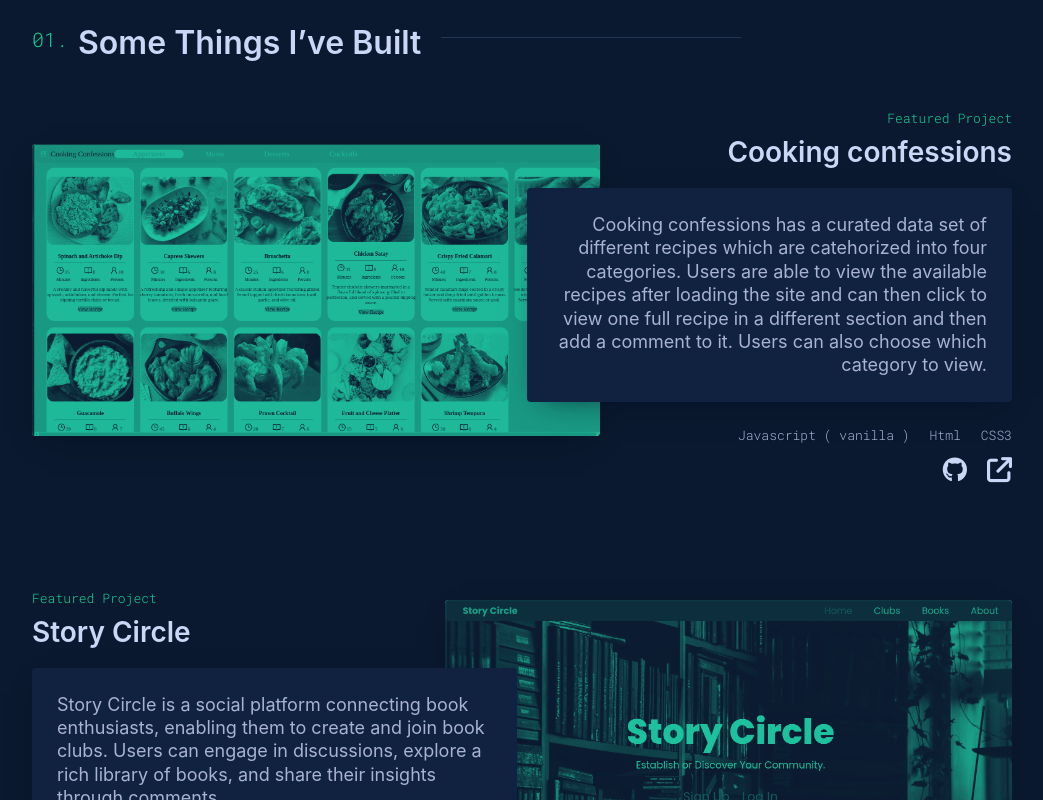
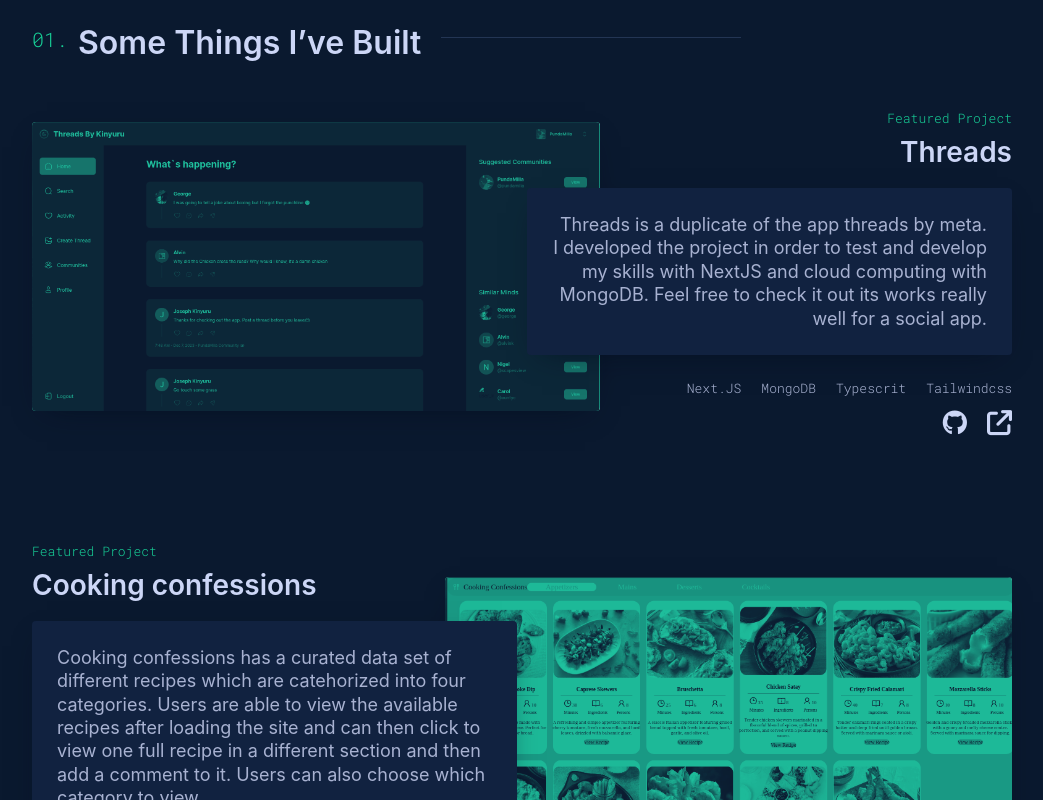
Before and after one commit to JosephKinyuru/PersonalPortfolio1.0, a React (Vite) app: page / in a window 1280 px wide. Shown: the part 1420-2220 px from the top of the page, without its empty margins (118-1161 px from the left). Built offline with nearby package versions, Linux system fonts and the light colour scheme; a web font is replaced by a local one.

Commit message:
Added threads to projects.

```diff
--- a/src/Sections/Projects.jsx
+++ b/src/Sections/Projects.jsx
@@ -6,6 +6,7 @@ import { Fade } from 'react-awesome-reveal';
 import AutoTrackImage from '/src/Assets/AutoTrack.png';
 import CookingConfessionsImage from '/src/Assets/CookingConfessions.png';
 import StoryCircleImage from '/src/Assets/StoryCircle.png';
+import ThreadsImage from '/src/Assets/Threads.png';
 
 
 export default function Projects() {
@@ -23,6 +24,15 @@ export default function Projects() {
       const sampleProjects = [
         {
             date: '1',
+            title: 'Threads',
+            cover: ThreadsImage,
+            github: 'https://github.com/JosephKinyuru/threads2',
+            external: 'https://threads2-three.vercel.app/',
+            tech: ['Next.JS', 'MongoDB', 'Typescrit','Tailwindcss'],
+            html:'Threads is a duplicate of the app threads by meta. I developed the project in order to test and develop my skills with NextJS and cloud computing with MongoDB. Feel free to check it out its works really well for a social app.',
+        },
+        {
+            date: '2',
             title: 'Cooking confessions',
             cover: CookingConfessionsImage,
             github: 'https://github.com/JosephKinyuru/CookingConfessions',
@@ -31,7 +41,7 @@ export default function Projects() {
             html:'Cooking confessions has a curated data set of different recipes which are catehorized into four categories. Users are able to view the available recipes after loading the site and can then click to view one full recipe in a different section and then add a comment to it. Users can also choose which category to view.',
         },
         {
-            date: '2',
+            date: '3',
             title: 'Story Circle',
             cover: StoryCircleImage,
             github: 'https://github.com/JosephKinyuru/Story-Circle',
@@ -40,7 +50,7 @@ export default function Projects() {
             html:'Story Circle is a social platform connecting book enthusiasts, enabling them to create and join book clubs. Users can engage in discussions, explore a rich library of books, and share their insights through comments.',
         },
         {
-            date: '3',
+            date: '4',
             title: 'Auto Track',
             cover: AutoTrackImage,
             github: 'https://github.com/barondevke/AutoTrackFinal',
```
Also changed, not shown: src/Assets/Threads.png (added).
